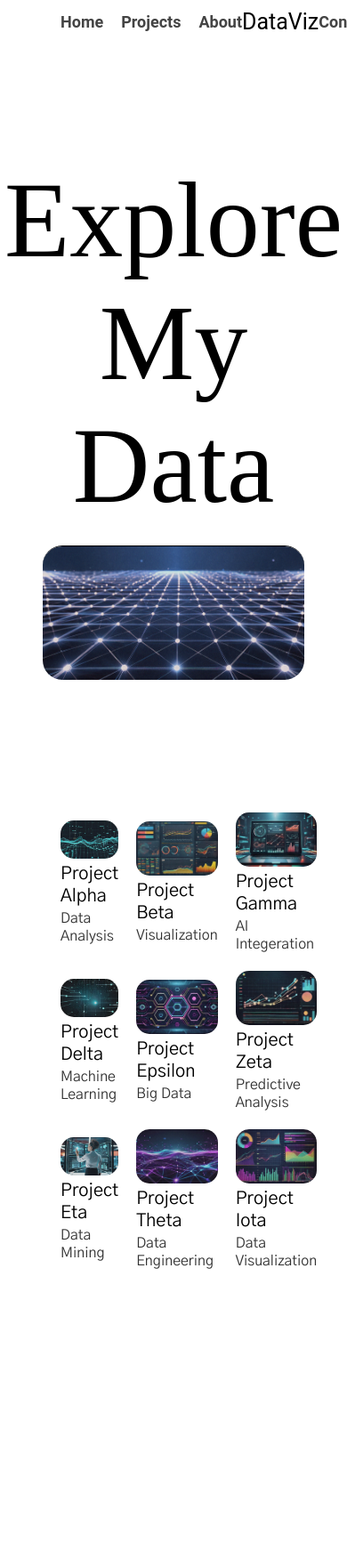
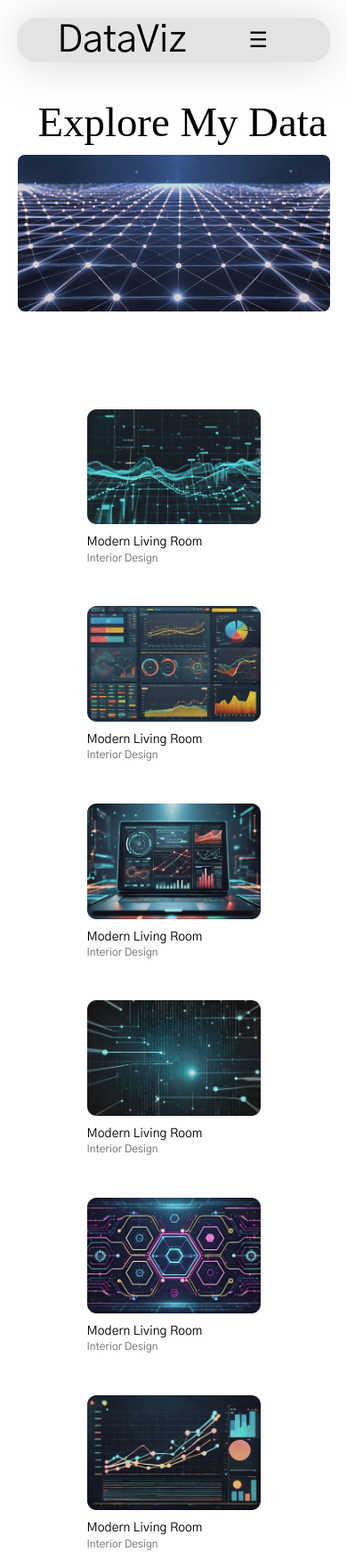
Before and after one commit to Rishiwant1729/CAPSTONE_PROJECT, a plain HTML site: page index.html in a window 390 px wide. Shown: the top 1752 px of the page at 89% size. Before the commit the page ends 1447 px from the top, so only its background shows below. Drawn offline with Linux system fonts and the light colour scheme; a web font is replaced by a local one.

Commit message:
Sixth Commit: Due Mobile Screen Responsiveness the impact grid is distorted so i have to change the whole code.........

```diff
--- a/index.html
+++ b/index.html
@@ -1,81 +1,180 @@
 <!DOCTYPE html>
 <html lang="en">
-<head>
-    <meta charset="UTF-8">
-    <meta name="viewport" content="width=device-width, initial-scale=1.0">
-    <title>CAPSTONE_PROJECT</title>
-    <link rel="stylesheet" href="style.css">
-</head>
-<body>
-    <header>
-        <div class="navbar">
-            <div class="nav-left">
-                <a href="#" class="nav-item">Home</a>
-                <a href="#" class="nav-item">Projects</a>
-                <a href="#" class="nav-item">About</a>
+  <head>
+    <meta charset="UTF-8" />
+    <meta name="viewport" content="width=device-width, initial-scale=1.0" />
+    <title>Document</title>
+    <link rel="stylesheet" href="style.css" />
+    <link href="https://fonts.googleapis.com/css2?family=Gothic+A1&display=swap" rel="stylesheet">
+    <link href="https://fonts.googleapis.com/css2?family=BIZ+UDPMincho&display=swap" rel="stylesheet">
+    <link href="https://fonts.googleapis.com/css2?family=Abyssinica+SIL&display=swap" rel="stylesheet">
+    <link href="https://fonts.googleapis.com/css2?family=Roboto+Mono:ital,wght@0,100..700;1,100..700&display=swap" rel="stylesheet">
+  </head>
+
+  <body>
+    <!-- for the navbar -->
+
+    <nav class="navbar">
+        <div class="nav-content">
+            <div class="page-links">
+                <a href="#">
+                <h1>Home</h1>
+                </a>
+                <a href="#">
+                <h1>Project</h1>
+                </a>
+                <a href="#">
+                <h1>About</h1>
+                </a>
             </div>
-            <div class="brand">
-                <span class="logo">
-                    DataViz
-                </span>
+
+
+            <div class="logo">
+                <a href="#">
+                <h1>DataViz</h1>
+                </a>
             </div>
-            <div class="contact">
-                <a href="#" class="contact-link">Contact</a>
+
+
+            <div class="conctact-nav">
+                <a href="#">
+                    <h1>Contact</h1>
+                </a>
             </div>
         </div>
-    </header>
-    <div class="heading-container">
-        <span class="heading">Explore My Data</span>
-        <div class="main-image">
-            <img src="big.jpg" alt="Landing Image" class="image-main">
+
+    </nav>
+
+    <!-- for the main page -->
+
+    <div class="landing-page">
+        <div class="heading">
+          <h1>Explore My Data</h1>
         </div>
+        <img src="big.jpg" alt="wood image" />
     </div>
-    <div class="image-container">
-        <div class="image-item">
-            <img src="projectalpha.jpg" alt="Project Alpha">
-            <span class="project-name">Project Alpha</span>
-            <span class="project-subtitle">Data Analysis</span>
+
+      <!-- for the collage part -->
+      <div class="collage">
+        <div class="collage-img">
+          <img src="projectalpha.jpg" alt="" />
+          <div class="text-content">
+            <p class="title">Modern Living Room</p>
+            <p class="subtitle">Interior Design</p>
+          </div>
         </div>
-        <div class="image-item">
-            <img src="projectbeta.png" alt="Project Beta">
-            <span class="project-name">Project Beta</span>
-            <span class="project-subtitle">Visualization</span>
+        <div class="collage-img">
+          <img src="projectbeta.png" alt="" />
+          <div class="text-content">
+            <p class="title">Modern Living Room</p>
+            <p class="subtitle">Interior Design</p>
+          </div>
         </div>
-        <div class="image-item">
-            <img src="projectgamma.png" alt="Project Gamma">
-            <span class="project-name">Project Gamma</span>
-            <span class="project-subtitle">AI Integeration</span>
+        <div class="collage-img">
+          <img src="projectgamma.png" alt="" />
+          <div class="text-content">
+            <p class="title">Modern Living Room</p>
+            <p class="subtitle">Interior Design</p>
+          </div>
         </div>
-        <div class="image-item">
-            <img src="projectdelta.png" alt="Project Delta">
-            <span class="project-name">Project Delta</span>
-            <span class="project-subtitle">Machine Learning</span>
+
+        <div class="collage-img">
+          <img src="projectdelta.png" alt="" />
+          <div class="text-content">
+            <p class="title">Modern Living Room</p>
+            <p class="subtitle">Interior Design</p>
+          </div>
         </div>
-        <div class="image-item">
-            <img src="projectepsi.png" alt="Project Epsilon">
-            <span class="project-name">Project Epsilon</span>
-            <span class="project-subtitle">Big Data</span>
+        <div class="collage-img">
+          <img src="projectepsi.png" alt="" />
+          <div class="text-content">
+            <p class="title">Modern Living Room</p>
+            <p class="subtitle">Interior Design</p>
+          </div>
         </div>
-        <div class="image-item">
-            <img src="projectzeta.png" alt="Project Zeta">
-            <span class="project-name">Project Zeta</span>
-            <span class="project-subtitle">Predictive Analysis</span>
+        <div class="collage-img">
+          <img src="projectzeta.png" alt="" />
+          <div class="text-content">
+            <p class="title">Modern Living Room</p>
+            <p class="subtitle">Interior Design</p>
+          </div>
         </div>
-        <div class="image-item">
-            <img src="eta.jpg" alt="Project Eta">
-            <span class="project-name">Project Eta</span>
-            <span class="project-subtitle">Data Mining</span>
+
+        <div class="collage-img">
+          <img src="eta.jpg" alt="" />
+          <div class="text-content">
+            <p class="title">Modern Living Room</p>
+            <p class="subtitle">Interior Design</p>
+          </div>
         </div>
-        <div class="image-item">
-            <img src="theta.jpg" alt="Project Theta">
-            <span class="project-name">Project Theta</span>
-            <span class="project-subtitle">Data Engineering</span>
+        <div class="collage-img">
+          <img src="theta.jpg" alt="" />
+          <div class="text-content">
+            <p class="title">Modern Living Room</p>
+            <p class="subtitle">Interior Design</p>
+          </div>
         </div>
-        <div class="image-item">
-            <img src="iota.png" alt="Project Iota">
-            <span class="project-name">Project Iota</span>
-            <span class="project-subtitle">Data Visualization</span>
+        <div class="collage-img">
+          <img src="iota.png" alt="" />
+          <div class="text-content">
+            <p class="title">Modern Living Room</p>
+            <p class="subtitle">Interior Design</p>
+          </div>
         </div>
+      </div>
+
+
+
+
+
+      <div class="impact-container">
+        <div class="impact">
+            <span class="our">Our Impact</span>
+        </div>
+        <div class="impact-data">
+            <div class="data">
+                <span class="numbers">1M+</span>
+                <span class="datatitle">Data Points Analyzed</sp>
+            </div>
+            <div class="data">
+                <span class="numbers">500+</span>
+                <span class="datatitle">Projects Completed</span>
+            </div>
+            <div class="data">
+                <span class="numbers">200+</span>
+                <span class="datatitle">Clients Served</span>
+            </div>
+            <div class="data">
+                <span class="numbers">100+</span>
+                <span class="datatitle">Awards Won</span>
+            </div>
+        </div>
+      </div>
+
+
+
+
+
+
+
+
+      <!-- for the about section part -->
+
+      <div class="about">
+        <p>
+            I am a data scientist with a passion for uncovering insights through advanced data visualization techniques. My projects span multiple industries, providing actionable intelligence and innovative solutions.
+        </p>
+      </div>
     </div>
-</body>
+
+    <!-- for the footer section part -->
+    <footer class="footer-section">
+      <div class="footer-left">
+        <p>2023 DataViz</p>
+      </div>
+      <div class="footer-right">
+        <button class="contact-button">Contact Me</button>
+      </div>
+    </footer>
+  </body>
 </html>
--- a/style.css
+++ b/style.css
@@ -1,169 +1,396 @@
-@import url('https://fonts.googleapis.com/css2?family=BIZ+UDPGothic&display=swap');
-@import url('https://fonts.googleapis.com/css2?family=Gothic+A1:wght@400;700&display=swap');
-@import url('https://fonts.googleapis.com/css2?family=Abyssinica+SIL&display=swap');
-@import url('https://fonts.googleapis.com/css2?family=Roboto+Mono:wght@400;700&display=swap');
-
-
-body{
+body {
+    background-color: rgb(255, 255, 255);
+    padding: 0;
     margin: 0;
-    padding: 5px;
-    font-size: 14px;
-    font-family: 'Roboto', sans-serif;
-    padding: 0px 48px 0px 48px;
   }
 
-header {
-    width: 100%;
-    background-color: none;
-    padding: 10px 0;
-    border-radius: none;
-}
+  /* for the navigation bar */
 
   .navbar {
     display: flex;
+    justify-content: center;
+    background-color: #ffffff;
+    width: 100%;
+    height: 110px;
+    position: fixed;
+  }
+
+  .nav-content {
+    display: flex;
     align-items: center;
     justify-content: space-between;
-    padding: 0 20px;
-    width: 100%;
-    max-width: 1200px;
-    margin: 0 auto;
+    padding: 20px 20px;
+    width: 80%;
+    margin-top: 20px;
+    background-color: rgba(25, 51, 34, 0.129);
+    border-radius: 22px;
+    box-shadow: 1px 1px 50px rgba(121, 115, 115, 0.295);
+
+
     }
 
-/* left alligned section for navigation link */
-.nav-left {
+    .logo {
       display: flex;
+      justify-content: center;
+      align-items: center;
+      text-align: center;
+      font-family: Abyssinica SIL;
+      /* background-color: aqua; */
+      width: 200px;
+      margin-left: -100px;
+
+    }
+
+    .navbar .page-links {
+      display: flex;
+      justify-content: space-between;
+      line-height: 0;
+      margin-right: 50px;
+      font-family: Gothic A1      ;
+
+    }
+
+    .navbar a {
+      margin-right: 20px;
+      color: black;
+      text-decoration: none;
+      font-family: Gothic A1;
+    }
+
+    .navbar .logo h1 {
+      font-weight: normal;
+      font-size: 42px;
+      margin: 0;
+
+    }
+
+  /* for the main conteint */
+
+  .main {
+    /* background-color: rgb(255, 255, 0); */
+    margin: 0px;
+    width: 100vw;
+  }
+  .landing-page {
+    display: flex;
+    width: 100%;
+    padding: 100px 0;
+    justify-content: center;
+    flex-wrap: wrap;
+  }
+  .landing-page h1 {
+    text-align: center;
+    font-size: 110px;
+    width: 100%;
+    height: auto;
+    font-weight:lighter;
+    letter-spacing: -2%;
+    margin: 10px;
+    font-family: BIZ UDPGothic;
+
+  }
+  .landing-page img {
+    width: 90%;
+    height: 70%;
+    border-radius: 8px;
+  }
+
+  /* for making of the collage */
+  .collage {
+    display: flex;
+    justify-content: center;
+    flex-wrap: wrap;
+    /* background-color: #1f9c34; */
     gap: 20px;
   }
 
-/* menu items */
-.nav-item {
-    font-size: 18px;
-    color: #444;
-    font-weight: bold;
-    text-decoration: none;
-}
-.nav-item:hover {
-    color: purple;
+  .collage-img {
+    /* height: 300px; */
+    width: 350px;
+    margin: 20px;
   }
 
-/* center aligned logo */
-.brand {
-    flex-grow: 1;
+  .collage-img img {
+    width: 100%;
+    height: auto;
+    border-radius: 8px;
+  }
+
+  .text-content {
+    margin: 0;
+    padding: 0;
+    line-height: 0.3;
+    font-family: Gothic A1;
+  }
+
+  .title {
+    font-size: 20px;
+    font-weight: 400;
+  }
+
+  .subtitle {
+    font-size: 17px;
+    font-weight: 400;
+    color: #00000099;
+  }
+
+
+  /* for impact container */
+  .impact-container {
+    display: flex;
+    justify-content: center;
+    width: 100%;
+    padding: 10px;
+    /* background-color: bisque; */
+    margin-top: 60px;
+    margin-bottom: 10px;
+}
+.impact {
+  width: 75%;
+  /* background-color: aqua; */
+}
+.our {
+  font-size: 28px;
+  font-weight: 400px;
+  font-family: BIZ UDPMincho;
+  line-height: 32px;
+  letter-spacing: -1%;
+
+}
+
+.impact-data {
+    display: flex;
+    flex-wrap: wrap;
+    justify-content: center;
+    gap: 48px;
+    /* background-color: red; */
+}
+.impact-data .data:nth-child(3),
+.impact-data .data:nth-child(4) {
+  margin-top: -50px;
+}
+
+.data {
+  height: 150px;
+  width: 300px;
+  /* background-color: aquamarine; */
+  /* margin: 10px; */
+  border-top: 1px solid black;
+}
+
+.numbers {
+  display: block;
+  font-size: 48px;
+  font-weight: 400px;
+  font-family: BIZ UDPMincho;
+  line-height: 52px;
+  letter-spacing: -1%;
+  margin-top: 10px;
+}
+.datatitle {
+font-family: Gothic A1;
+font-weight: 400px;
+font-size: 20px;
+line-height: 24px;
+margin-top: 10px;
+}
+
+
+
+
+
+  /* for about section */
+
+  .about {
+    display: flex;
+    justify-content: center;
+    align-items: center;
+    width: 100%;
+    margin: 40px 0;
+    /* background-color: #1f9c34; */
+  }
+
+  .about p {
+    width: 60%;
+    font-size: 48px;
+    text-align: center;
+    font-family: BIZ UDPMincho    ;
+
+  }
+
+
+
+  /* for the footer part */
+
+  .footer-section {
+    display: flex;
+    justify-content: space-between;
+    align-items: center;
+    padding: 20px 40px;
+    /* background-color: #d21e1e; */
+    /* border-top: 1px solid #ddd; */
+    font-family: "Arial", sans-serif;
+  }
+
+  .footer-left p {
+    margin: 0;
+    font-size: 28px;
+    color: #555;
+    font-family: 'Lexend Exa', sans-serif;
+
+  }
+
+  .footer-right .contact-button {
+    padding: 8px 16px;
+    font-size: 14px;
+    font-family: "Arial", sans-serif;
+    color: #000;
+    /* background-color: #fff; */
+    /* border: 1px solid #ddd; */
+    border-radius: 22px;
+    cursor: pointer;
+    transition: all 0.3s ease;
+    font-family: 'Lexend Exa', sans-serif;
+  }
+
+  .footer-right .contact-button:hover {
+    /* background-color: #f8f8f8; */
+    box-shadow: 0 2px 5px rgba(0, 0, 0, 0.1);
+  }
+
+  /* media queries for responsive page */
+
+  @media only screen and (max-width: 1024px) {
+    .collage-img {
+      width: 300px;
+      height: auto;
+    }
+
+    .title {
+      font-size: 18px;
+    }
+
+    .subtitle {
+      font-size: 15px;
+    }
+
+    .landing-page h1 {
+      font-size: 12vw;
+    }
+  }
+
+  @media only screen and (max-width: 768px) {
+    .collage {
+      justify-content: center;
+    }
+
+    .collage-img {
+      width: 100%;
+      max-width: 340px;
+      height: auto;
+    }
+
+    .contact-container {
+      flex-direction: column;
+      align-items: center;
       text-align: center;
     }
 
-/* styling for the logo */
-.logo {
-    font-size: 25px;
-    position: relative;
-    transition: color 0.3s ease;
-}
-.logo:hover {
-    color: darkorchid;
-    font-size: 30px;
+    .contact-column {
+      margin: 8px 0;
     }
 
-/* right alingned section for link */
-
-.contact {
-    display: flex;
-    justify-content: flex-end;
   }
 
-/* styling for contact */
-
-.contact-link {
-    font-size: 18px;
-    color: #444;
-    font-weight: bold;
-    text-decoration: none;
+  @media only screen and (max-width: 480px) {
+    .navbar{
+        height: 80px;
     }
-.contact-link:hover {
-    color: purple;
+    .nav-content{
+        height: 10px;
+    }
+    .nav-content h1 {
+      font-size: 16px;
     }
 
-/* entire heading container styling */
-.heading-container {
-    display: flex;
-    flex-direction: column;
-    justify-content: center;
-    align-items: center;
-    height: 100vh;
-    text-align: center;
+    .nav-content .page-links,.conctact-nav{
+      display: none;
+    }
+    .nav-content::after {
+      content: "☰";
+      font-size: 24px;
+      color: black;
+      cursor: pointer;
+      display: inline-block;
+      margin-right: 50px;
     }
 
-/* styling for the main heading  */
-.heading {
-    font-size: 120px;
-    font-family: 'BIZ UDPMincho';
-    font-weight: 100;
-    margin-bottom: 20px;
+    .logo{
+        margin-left: 8px;
     }
 
-/* container for the image  */
-
-.main-image {
-    width: 100%;
-    max-width: 100%;
-    overflow: hidden;
-    border-top: 1px solid rgba(0, 0, 0, 1);
-    border-radius: 22px;
+    .collage-img {
+      margin: 10px;
+      width: 50%;
     }
 
-/* style for the image */
-.image-main {
-    width: 100%;
-    height: 100%;
-    object-fit: cover;
+    .title {
+      font-size: 14px;
+    }
+
+    .subtitle {
+      font-size: 12px;
+    }
+    .logo{
+      font-size: 100px;
     }
 
 
-/* image contaner box */
-.image-container {
-    display: grid;
-    grid-template-columns: repeat(3, 1fr);
-    grid-template-rows: repeat(3, 1fr);
-    gap: 20px;
-    padding: 20px;
-    justify-items: center;
-    align-items: center;
+    .impact-container{
+        flex-direction: column;
+        justify-content: center;
+
     }
 
-/* style for each image item */
-.image-item {
-    position: relative;
+    .impact{
         width: 100%;
-    height: auto;
-    max-width: 350px;
         text-align: center;
+        height: 50px;
     }
 
-/* each image styling */
-.image-item img {
-    width: 100%;
-    height: auto;
-    border-radius: 15px;
-    object-fit: cover;
+    .data {
+        height: 150px;
+        width: 100px;
+        /* background-color: aquamarine; */
+        /* margin: 10px; */
+        border-top: 1px solid black;
+
+        justify-content: space-between;
       }
 
-/* image name and subtitle styling */
-.project-name, .project-subtitle {
-    display: block;
-    margin-top: 2px;
-    text-align: left;
-    font-family: 'Gothic A1', sans-serif;
+
+
+    .about p{
+      font-size: 20px;
+      width: 80%;
     }
 
-/* only .project-name styling */
-.project-name {
-    font-size: 20px;
-    font-weight: regular;
-    color: rgba(0, 0, 0, 1);
+    .contact-container{
+      margin-bottom: 0;
     }
 
-/* only .project-subtitle styling */
-.project-subtitle {
-    font-size: 16px;
-    font-weight: regular;
-    color: rgba(0, 0, 0, 0.8);
+
+    .footer-left p {
+      margin: 0;
+      font-size: 12px;
+      color: #555;
+      font-family: 'Lexend Exa', sans-serif;
+
     }
+
+    .footer-right .contact-button {
+      font-size: 10px;
+
+    }
+
+  }
```
Lines whose indentation alone changed are shown as unchanged.
